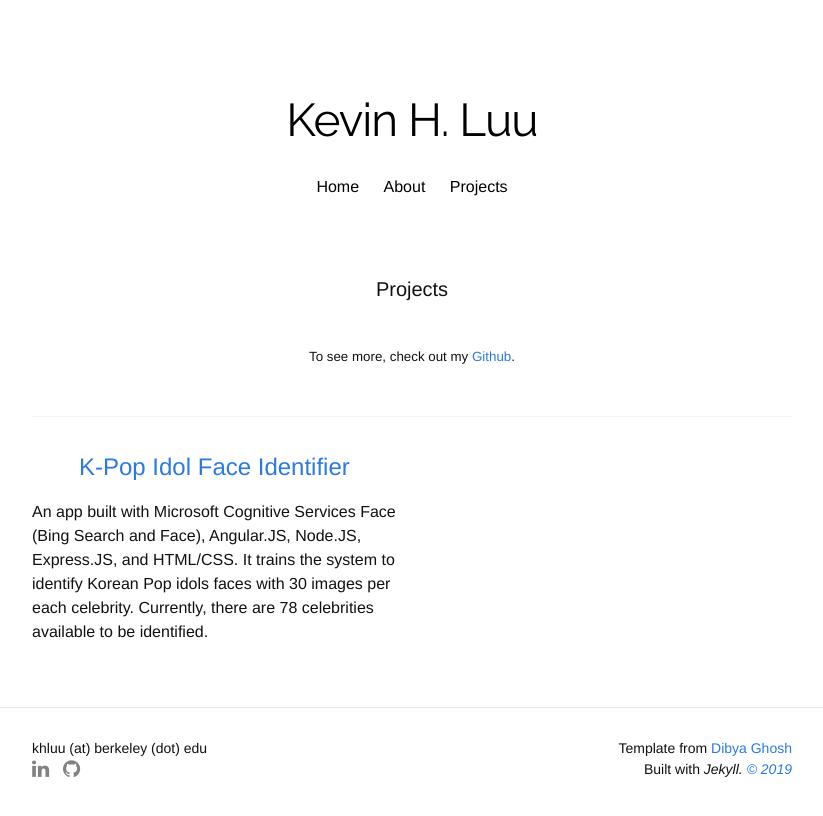
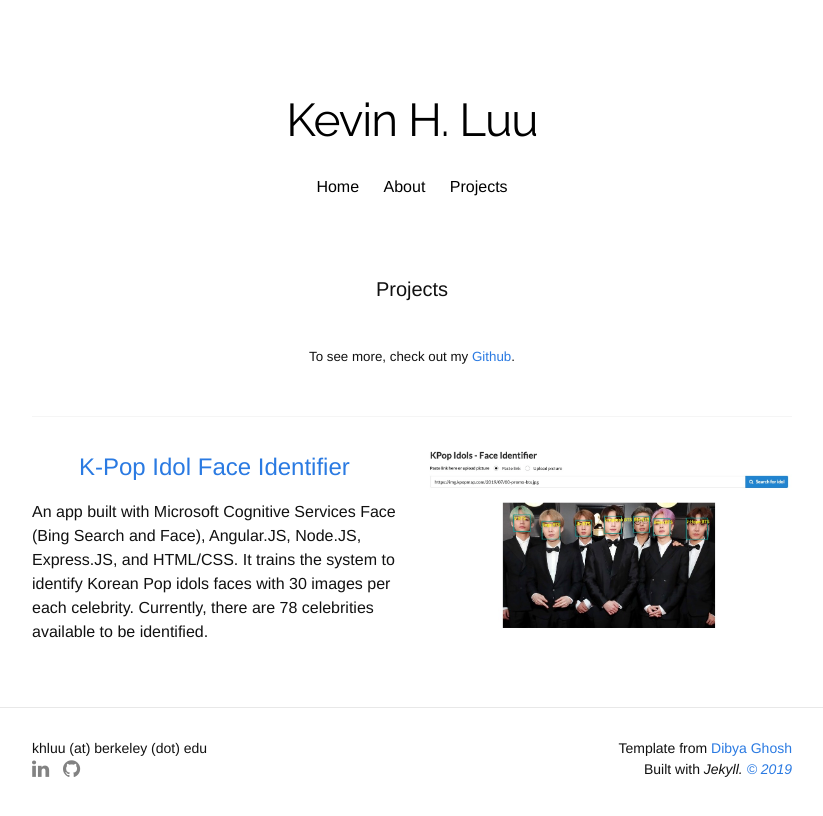
Before and after one commit to khluu/khluu.github.io, a Jekyll site: the page built from projects.html, in a window 1280 px wide. Shown: the top 816 px of the page, without its empty margins (228-1051 px from the left). Built offline with Jekyll 4.4.1, drawn with Linux system fonts in a browser that asks for light colours; nearby versions of some CDN libraries; some web fonts are replaced.

Commit message:
update project1 pic

```diff
--- a/projects.html
+++ b/projects.html
@@ -19,14 +19,15 @@ title: "Projects"
 
 
   </div>
+
+  <div class="six columns">
+      <img src="/images/kpopidentifier.jpg" alt="Screenshot of the project">
   <!--
-  <div class="six columns">
-
     <h2><a class="post-link" href="">s</a></h2>
     <p></p>
 
+-->
+  </div>
 
-  </div>
-  -->
 
 </div>
```
Also changed, not shown: images/kpopidentifier.jpg (added), 4 other files.
